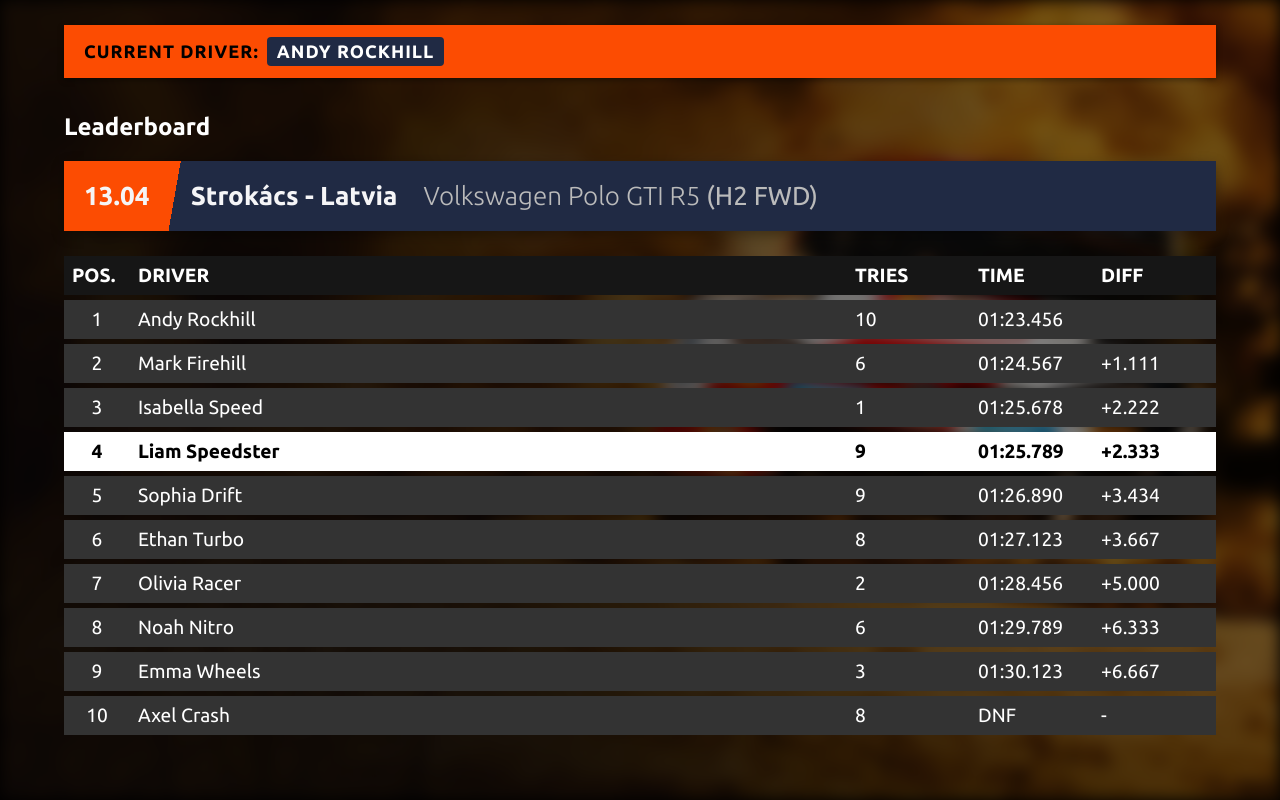
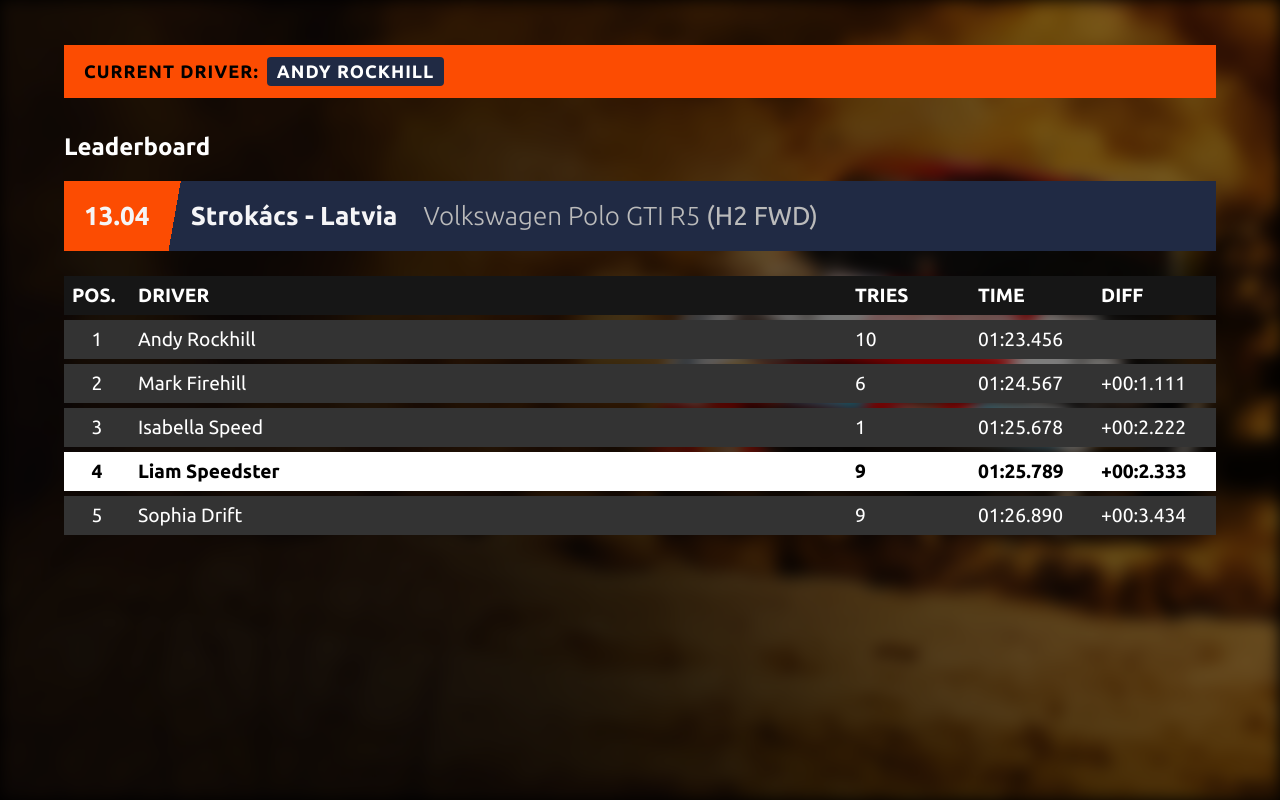
Before and after one commit to majori/wrc-laptimer, a plain HTML site: page web/index.html in a window 1280 px wide. Drawn offline with nearby package versions, Linux system fonts and the light colour scheme.

Commit message:
chore: cleanup code

```diff
--- a/web/index.html
+++ b/web/index.html
@@ -7,10 +7,9 @@
     <link rel="preconnect" href="https://fonts.googleapis.com" />
     <link rel="preconnect" href="https://fonts.gstatic.com" crossorigin />
     <link
-      href="https://fonts.googleapis.com/css2?family=Source+Code+Pro:ital,wght@0,200..900;1,200..900&family=Ubuntu:ital,wght@0,300;0,400;0,500;0,700;1,300;1,400;1,500;1,700&display=swap"
+      href="https://fonts.googleapis.com/css2?family=Ubuntu:ital,wght@0,300;0,400;0,500;0,700;1,300;1,400;1,500;1,700&display=swap"
       rel="stylesheet"
     />
-
     <script
       defer
       src="https://cdn.jsdelivr.net/npm/alpinejs@3.x.x/dist/cdn.min.js"
@@ -20,6 +19,7 @@
     <aside>
       <div class="bg-image"></div>
       <div class="main">
+        <!-- Current Driver Section -->
         <header class="current-driver">
           <span class="label">Current Driver:</span>
           <span
@@ -28,6 +28,8 @@
             class="driver-name"
           ></span>
         </header>
+
+        <!-- Event Info Section -->
         <h1>Leaderboard</h1>
         <div x-data class="event-info">
           <div class="event-details">
@@ -42,6 +44,8 @@
             </span>
           </div>
         </div>
+
+        <!-- Leaderboard Table -->
         <table class="leaderboard">
           <thead>
             <tr>
@@ -80,74 +84,39 @@
               position: 1,
               name: "Andy Rockhill",
               time: formatTime("1:23.456"),
-              diff: formatDiff("0.000"),
+              diff: formatDiff("00:0.000"),
               attempts: Math.floor(Math.random() * 10) + 1,
             },
             {
               position: 2,
               name: "Mark Firehill",
               time: formatTime("1:24.567"),
-              diff: formatDiff("+1.111"),
+              diff: formatDiff("+00:1.111"),
               attempts: Math.floor(Math.random() * 10) + 1,
             },
             {
               position: 3,
               name: "Isabella Speed",
               time: formatTime("1:25.678"),
-              diff: formatDiff("+2.222"),
+              diff: formatDiff("+00:2.222"),
               attempts: Math.floor(Math.random() * 10) + 1,
             },
             {
               position: 4,
               name: "Liam Speedster",
               time: formatTime("1:25.789"),
-              diff: formatDiff("+2.333"),
+              diff: formatDiff("+00:2.333"),
               attempts: Math.floor(Math.random() * 10) + 1,
             },
             {
               position: 5,
               name: "Sophia Drift",
               time: formatTime("1:26.890"),
-              diff: formatDiff("+3.434"),
-              attempts: Math.floor(Math.random() * 10) + 1,
-            },
-            {
-              position: 6,
-              name: "Ethan Turbo",
-              time: formatTime("1:27.123"),
-              diff: formatDiff("+3.667"),
-              attempts: Math.floor(Math.random() * 10) + 1,
-            },
-            {
-              position: 7,
-              name: "Olivia Racer",
-              time: formatTime("1:28.456"),
-              diff: formatDiff("+5.000"),
-              attempts: Math.floor(Math.random() * 10) + 1,
-            },
-            {
-              position: 8,
-              name: "Noah Nitro",
-              time: formatTime("1:29.789"),
-              diff: formatDiff("+6.333"),
-              attempts: Math.floor(Math.random() * 10) + 1,
-            },
-            {
-              position: 9,
-              name: "Emma Wheels",
-              time: formatTime("1:30.123"),
-              diff: formatDiff("+6.667"),
-              attempts: Math.floor(Math.random() * 10) + 1,
-            },
-            {
-              position: 10,
-              name: "Axel Crash",
-              time: formatTime("DNF"),
-              diff: formatDiff("-"),
+              diff: formatDiff("+00:3.434"),
               attempts: Math.floor(Math.random() * 10) + 1,
             },
           ],
-          latestDriveIndex: Math.floor(Math.random() * 7),
+          latestDriveIndex: Math.floor(Math.random() * 5),
         });
 
         Alpine.store("event", {
@@ -166,7 +135,7 @@
         }
 
         function formatDiff(diff) {
-          return diff === "0.000" ? "" : diff;
+          return diff === "00:0.000" ? "" : diff;
         }
       });
     </script>
--- a/web/styles.css
+++ b/web/styles.css
@@ -1,5 +1,6 @@
+/* General Styles */
 body {
-  font-family: Ubuntu, sans-serif;
+  font-family: "Ubuntu", sans-serif;
   color: white;
   margin: 0;
   padding: 0;
@@ -13,39 +14,30 @@ body {
   background: url("bg.jpg");
   filter: blur(8px);
   -webkit-filter: blur(8px);
-  filter: blur(8px);
   opacity: 0.5;
-
   height: 100%;
   width: 100%;
   background-position: center;
   background-repeat: no-repeat;
   background-size: cover;
-
   position: absolute;
   z-index: -10;
 }
 
+/* Layout Styles */
 aside {
   display: flex;
   flex-direction: row;
   justify-content: space-around;
 }
 
-th {
-  padding: 8px;
-}
-
-td {
-  padding: 8px;
-}
-
 .main {
   width: 90%;
 }
 
+/* Current Driver Section */
 .current-driver {
-  margin-top: 25px;
+  margin-top: 45px;
   background: #fc4c02;
   color: black;
   padding: 12px 20px;
@@ -55,7 +47,6 @@ td {
   display: flex;
   align-items: center;
   gap: 8px;
-  box-shadow: 0 2px 6px rgba(0, 0, 0, 0.4);
   letter-spacing: 1px;
   margin-bottom: 35px;
 }
@@ -72,6 +63,7 @@ td {
   font-weight: bold;
 }
 
+/* Event Info Section */
 .event-info {
   font-size: 26px;
   font-weight: bold;
@@ -84,47 +76,14 @@ td {
   );
   color: #f5f5f7;
   padding: 20px;
-  margin-top: 20px auto;
-  box-shadow: 0 4px 12px rgba(0, 0, 0, 0.3);
+  margin-top: 20px;
 }
 
 .stage-date {
   padding-right: 35px;
 }
 
-.leaderboard-title {
-  font-size: 24px;
-  text-align: center;
-  margin-bottom: 15px;
-  color: #fc4c02;
-  text-transform: uppercase;
-  letter-spacing: 1px;
-}
-
-.stage-location {
-  font-size: 20px;
-  font-weight: bold;
-  margin-bottom: 8px;
-  text-align: center;
-}
-
-.location {
-  font-weight: normal;
-  color: #aaa;
-}
-
-.car-class {
-  padding-left: 20px;
-  font-size: 26px;
-  font-weight: normal;
-  text-align: center;
-  color: #bbb;
-}
-
-.car-car {
-  font-weight: 300;
-}
-
+/* Leaderboard Table */
 .leaderboard {
   width: 100%;
   border-collapse: separate;
@@ -152,7 +111,9 @@ td {
 }
 
 .leaderboard tbody tr.highlight {
-  background-color: #ffffff !important;
+  background-color: #ffffff;
+  color: #000000;
+  font-weight: bold;
 }
 
 .leaderboard th {
@@ -172,6 +133,47 @@ td {
   width: 100px;
 }
 
+th {
+  padding: 8px;
+}
+
+td {
+  padding: 8px;
+}
+
+.stage-location {
+  font-size: 20px;
+  font-weight: bold;
+  margin-bottom: 8px;
+  text-align: center;
+}
+
+.location {
+  font-weight: normal;
+  color: #aaa;
+}
+
+.car-class {
+  padding-left: 20px;
+  font-size: 26px;
+  font-weight: normal;
+  text-align: center;
+  color: #bbb;
+}
+
+.car-car {
+  font-weight: 300;
+}
+
+.leaderboard-title {
+  font-size: 24px;
+  text-align: center;
+  margin-bottom: 15px;
+  color: #fc4c02;
+  text-transform: uppercase;
+  letter-spacing: 1px;
+}
+
 .highlight {
   color: #000000;
   font-weight: bold;
```
